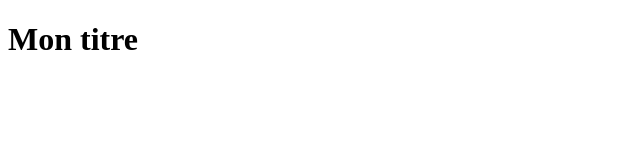
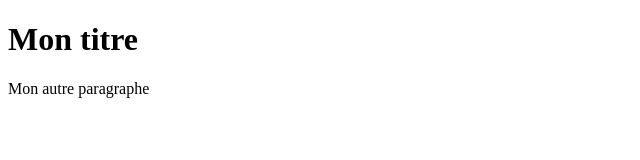
Before and after one commit to Jeremy-Bojko/TestGitCli, a plain HTML site: page index.html in a window 1280 px wide. Shown: the whole page, without its empty margins (0-640 px from the left). Drawn offline with Linux system fonts and the light colour scheme.

Commit message:
Autre paragraphe

```diff
--- a/index.html
+++ b/index.html
@@ -7,5 +7,6 @@
 </head>
 <body>
   <h1>Mon titre</h1>
+  <p>Mon autre paragraphe</p>
 </body>
 </html>
```
